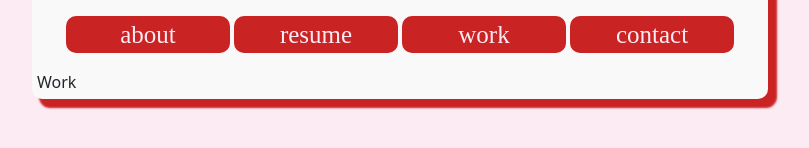
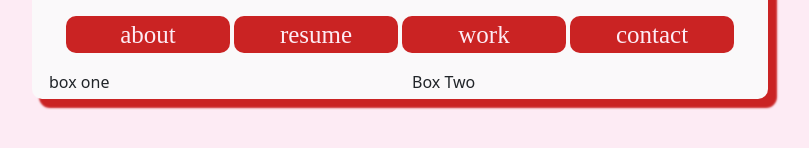
Before and after one commit to cultstatue/portfolio-2.0, a React (Create React App) app: page / in a window 1280 px wide. Shown: the part 246-394 px from the top of the page, without its empty margins (240-1049 px from the left). Built offline with nearby package versions, Linux system fonts and the light colour scheme; a web font is replaced by a local one.

Commit message:
added very basic container and flex columns

```diff
--- a/src/pages/Work/index.js
+++ b/src/pages/Work/index.js
@@ -2,13 +2,24 @@ import React from "react";
 import {
     Container,
     Row,
-    Col
+    Col,
+    Image
 } from 'react-bootstrap'
 
 function Work() {
     return (
         <section>
-            Work
+            <Container>
+                <Row>
+                    <Col>
+                    box one
+                    </Col>
+
+                    <Col>
+                    Box Two
+                    </Col>
+                </Row>
+            </Container>
         </section>
     );
 }
```
